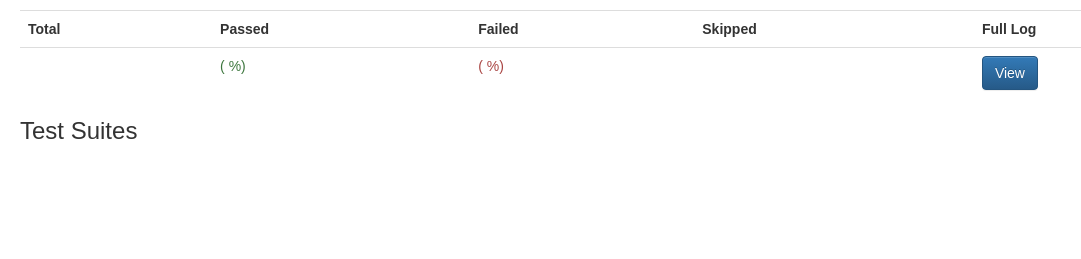
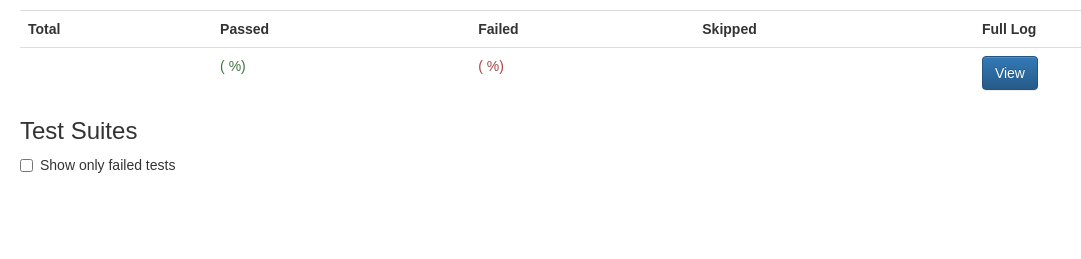
Before and after one commit to cloudify-cosmo/jetere, a Django app: template reports/templates/build.html in a window 1280 px wide. Shown: the part 180-439 px from the top of the page, without its empty margins (0-1081 px from the left). Run offline with Django 3.2, Linux system fonts and the light colour scheme; the template is opened without the code that fills it, so the values that code supplies are empty; some libraries are stand-ins or nearby versions.

Commit message:
added a checkbox for showing only failed tests

```diff
--- a/reports/templates/build.html
+++ b/reports/templates/build.html
@@ -1,6 +1,18 @@
-{%  extends 'base.html' %}
+{% extends 'base.html' %}
 
 {% block content %}
+    <script type="text/javascript">
+        $(document).ready(function() {
+            $("#showOnlyFailedTests").change(function() {
+                if($(this).is(":checked")) {
+                    $(".passed-element").hide();
+                } else {
+                    $(".passed-element").show();
+                };
+            });
+        });
+    </script>
+
     <h2>Tests Report</h2>
     <br/>
     <h3>Build #{{ build_number }}</h3>
@@ -21,6 +33,12 @@
         </tr>
     </table>
     <h3>Test Suites</h3>
+    <div class="checkbox">
+        <label>
+            <input id="showOnlyFailedTests" type="checkbox">Show only failed tests
+        </label>
+    </div>
+    </p>
     {% for suite in report.suites %}
         <br/>
         <h4><strong>{{ suite.name }}</strong></h4>
@@ -32,7 +50,7 @@
             <td class="duration">Duration</td>
         </tr>
         {% for case in suite.cases %}
-            <tr class="clickable-table-row {% if case.passed %}text-success{% elif case.failed %}text-danger{% elif case.skipped %}text-warning{% endif %}"
+            <tr class="clickable-table-row {% if case.passed %}passed-element text-success{% elif case.failed %}text-danger{% elif case.skipped %}text-warning{% endif %}"
                 onclick="window.location = '{% url 'test' job_name build_number suite.name case.id %}';">
                 <td class="status">
                     {{ case.status }}
```
